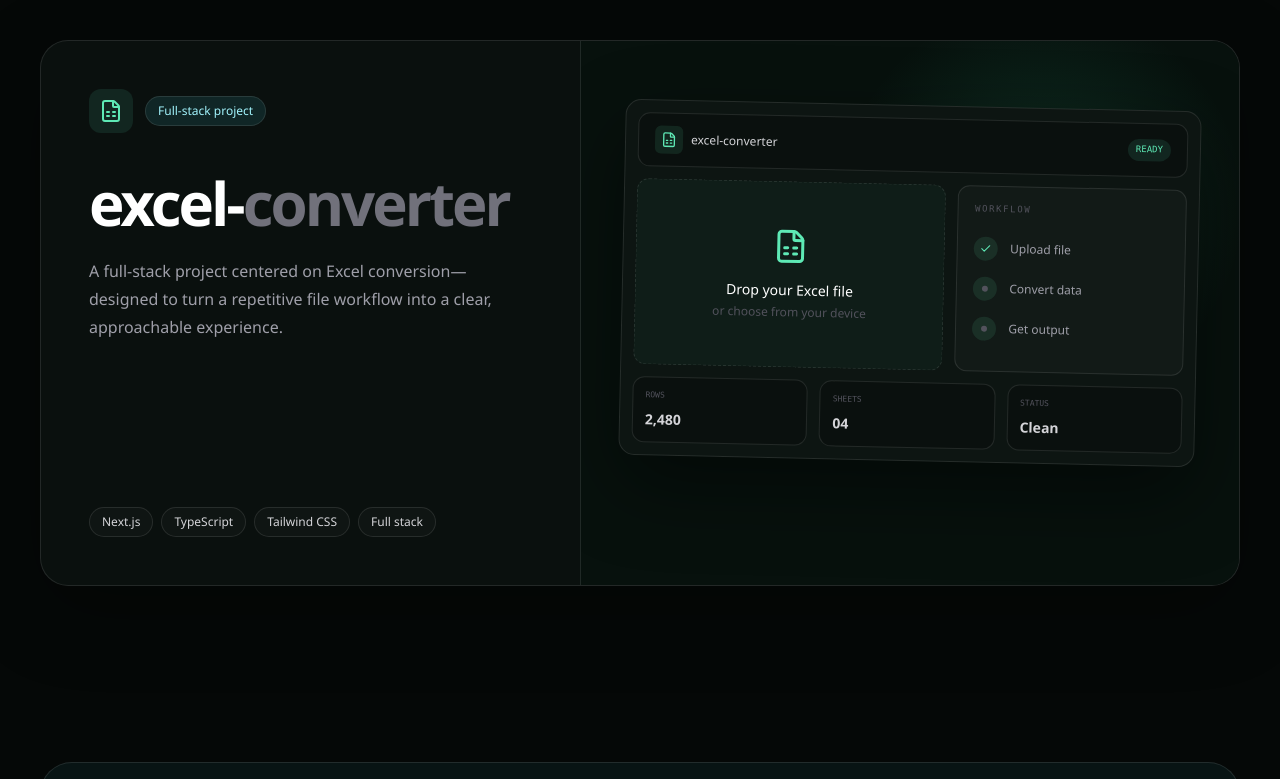
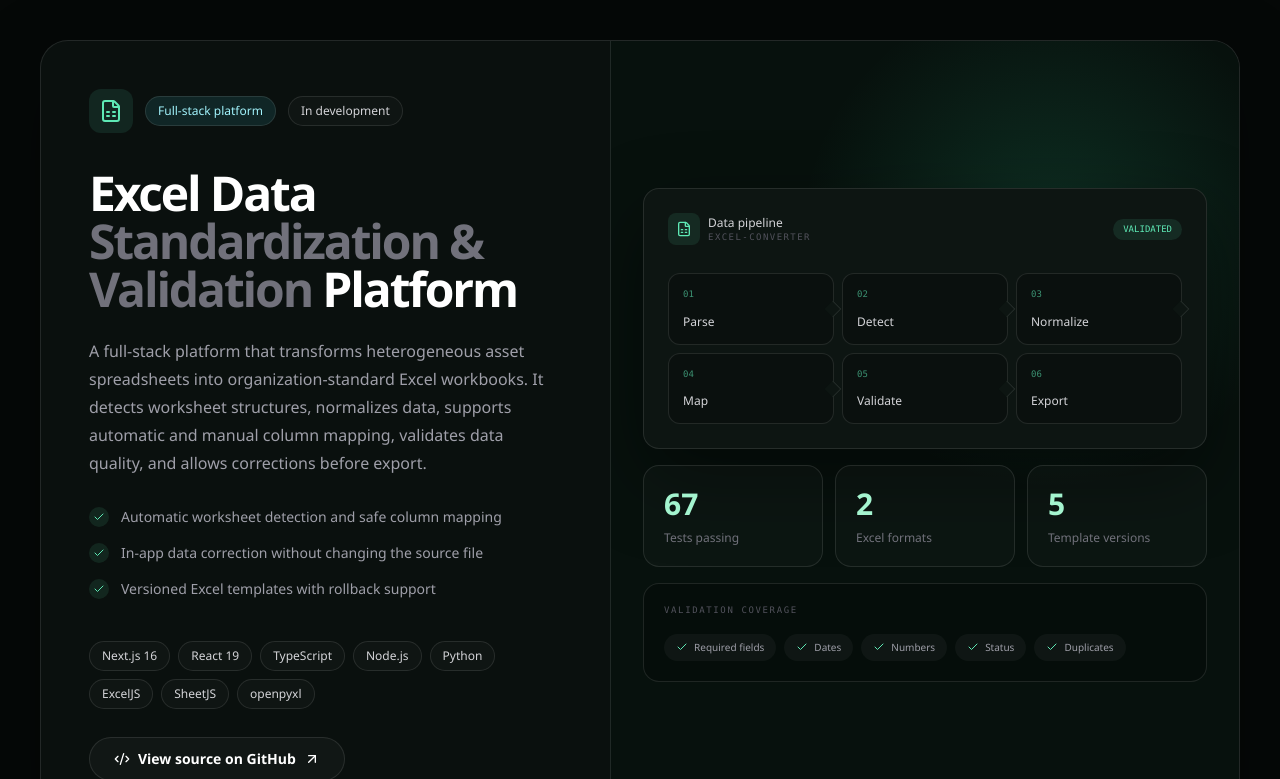
Before and after one commit to pgplagrob/MyProfile, a Next.js app: page / in a window 1280 px wide. Shown: the part 2661-3440 px from the top of the page. Built offline with nearby package versions, Linux system fonts and the light colour scheme.

Commit message:
feat(portfolio): expand excel converter project showcase

```diff
--- a/src/app/page.tsx
+++ b/src/app/page.tsx
@@ -3,6 +3,7 @@
   ArrowUpRight,
   Braces,
   Check,
+  Code2,
   Database,
   FileSpreadsheet,
   Server,
@@ -49,6 +50,19 @@
     description:
       "Practical data layers using MySQL and Prisma, shaped around the product.",
   },
+];
+
+const projectPipeline = ["Parse", "Detect", "Normalize", "Map", "Validate", "Export"];
+
+const projectStack = [
+  "Next.js 16",
+  "React 19",
+  "TypeScript",
+  "Node.js",
+  "Python",
+  "ExcelJS",
+  "SheetJS",
+  "openpyxl",
 ];
 
 export default function Home() {
@@ -199,44 +213,90 @@
           </div>
 
           <Card className="mt-12 overflow-hidden border-white/10 bg-[#0a100e]">
-            <CardContent className="grid gap-0 p-0 lg:grid-cols-[0.9fr_1.1fr]">
+            <CardContent className="grid gap-0 p-0 lg:grid-cols-[0.95fr_1.05fr]">
               <div className="flex flex-col justify-between p-7 sm:p-10 lg:p-12">
                 <div>
-                  <div className="flex items-center gap-3"><span className="grid size-11 place-items-center rounded-xl bg-emerald-300/10 text-emerald-300"><FileSpreadsheet /></span><Badge>Full-stack project</Badge></div>
-                  <h3 className="mt-10 text-4xl font-semibold tracking-[-0.05em] sm:text-6xl">excel-<span className="text-zinc-500">converter</span></h3>
-                  <p className="mt-6 max-w-md leading-7 text-zinc-400">A full-stack project centered on Excel conversion—designed to turn a repetitive file workflow into a clear, approachable experience.</p>
+                  <div className="flex flex-wrap items-center gap-3">
+                    <span className="grid size-11 place-items-center rounded-xl bg-emerald-300/10 text-emerald-300"><FileSpreadsheet /></span>
+                    <Badge>Full-stack platform</Badge>
+                    <Badge variant="outline">In development</Badge>
+                  </div>
+                  <h3 className="mt-9 max-w-xl text-3xl font-semibold tracking-[-0.045em] sm:text-5xl">
+                    Excel Data <span className="text-zinc-500">Standardization &amp; Validation</span> Platform
+                  </h3>
+                  <p className="mt-6 max-w-xl leading-7 text-zinc-400">
+                    A full-stack platform that transforms heterogeneous asset spreadsheets into organization-standard Excel workbooks. It detects worksheet structures, normalizes data, supports automatic and manual column mapping, validates data quality, and allows corrections before export.
+                  </p>
+
+                  <ul className="mt-7 space-y-3">
+                    {[
+                      "Automatic worksheet detection and safe column mapping",
+                      "In-app data correction without changing the source file",
+                      "Versioned Excel templates with rollback support",
+                    ].map((feature) => (
+                      <li key={feature} className="flex items-start gap-3 text-sm leading-6 text-zinc-400">
+                        <span className="mt-0.5 grid size-5 shrink-0 place-items-center rounded-full bg-emerald-300/10 text-emerald-300"><Check className="size-3" /></span>
+                        {feature}
+                      </li>
+                    ))}
+                  </ul>
                 </div>
-                <div className="mt-12 flex flex-wrap gap-2">
-                  {["Next.js", "TypeScript", "Tailwind CSS", "Full stack"].map((item) => <Badge key={item} variant="outline">{item}</Badge>)}
+
+                <div className="mt-10">
+                  <div className="flex flex-wrap gap-2">
+                    {projectStack.map((item) => <Badge key={item} variant="outline">{item}</Badge>)}
+                  </div>
+                  <Button className="mt-7" variant="outline" asChild>
+                    <a href="https://github.com/pgplagrob/excel-converter" target="_blank" rel="noopener noreferrer">
+                      <Code2 /> View source on GitHub <ArrowUpRight />
+                    </a>
+                  </Button>
                 </div>
               </div>
 
-              <div className="relative min-h-[25rem] overflow-hidden border-t border-white/8 bg-[#07110d] p-5 sm:p-8 lg:min-h-[34rem] lg:border-l lg:border-t-0">
-                <div className="absolute inset-0 bg-[radial-gradient(circle_at_70%_30%,rgba(52,211,153,0.16),transparent_34%)]" />
-                <div className="relative mx-auto mt-4 max-w-xl rotate-[1.25deg] rounded-2xl border border-white/10 bg-[#0d1512] p-3 shadow-[0_30px_80px_rgba(0,0,0,0.45)] transition-transform duration-500 hover:rotate-0 sm:mt-8">
-                  <div className="flex items-center justify-between rounded-xl border border-white/8 bg-black/20 px-4 py-3">
-                    <div className="flex items-center gap-2"><span className="grid size-7 place-items-center rounded-md bg-emerald-300/10"><FileSpreadsheet className="size-4 text-emerald-300" /></span><span className="text-xs font-medium text-zinc-300">excel-converter</span></div>
-                    <span className="rounded-full bg-emerald-300/10 px-2 py-1 font-mono text-[9px] text-emerald-300">READY</span>
-                  </div>
+              <div className="relative min-h-[32rem] overflow-hidden border-t border-white/8 bg-[#07110d] p-5 sm:p-8 lg:min-h-[42rem] lg:border-l lg:border-t-0">
+                <div className="absolute inset-0 bg-[radial-gradient(circle_at_70%_25%,rgba(52,211,153,0.16),transparent_34%)]" />
+                <div className="relative mx-auto flex h-full max-w-xl flex-col justify-center gap-4">
+                  <div className="rounded-2xl border border-white/10 bg-[#0d1512] p-5 shadow-[0_30px_80px_rgba(0,0,0,0.45)] sm:p-6">
+                    <div className="flex items-center justify-between">
+                      <div className="flex items-center gap-2">
+                        <span className="grid size-8 place-items-center rounded-lg bg-emerald-300/10"><FileSpreadsheet className="size-4 text-emerald-300" /></span>
+                        <div><p className="text-xs font-medium text-zinc-300">Data pipeline</p><p className="font-mono text-[9px] uppercase tracking-[0.16em] text-zinc-600">excel-converter</p></div>
+                      </div>
+                      <span className="rounded-full bg-emerald-300/10 px-2.5 py-1 font-mono text-[9px] text-emerald-300">VALIDATED</span>
+                    </div>
 
-                  <div className="mt-3 grid gap-3 sm:grid-cols-[1.15fr_0.85fr]">
-                    <div className="rounded-xl border border-dashed border-emerald-300/25 bg-emerald-300/[0.035] p-5">
-                      <div className="grid min-h-36 place-items-center text-center"><div><FileSpreadsheet className="mx-auto size-9 text-emerald-300" /><p className="mt-4 text-sm font-medium">Drop your Excel file</p><p className="mt-1 text-xs text-zinc-600">or choose from your device</p></div></div>
-                    </div>
-                    <div className="rounded-xl border border-white/8 bg-white/[0.025] p-4">
-                      <p className="font-mono text-[9px] uppercase tracking-[0.18em] text-zinc-600">Workflow</p>
-                      <div className="mt-5 space-y-4">
-                        {["Upload file", "Convert data", "Get output"].map((step, index) => (
-                          <div key={step} className="flex items-center gap-3"><span className="grid size-6 place-items-center rounded-full bg-emerald-300/10 text-emerald-300">{index === 0 ? <Check className="size-3" /> : <span className="size-1.5 rounded-full bg-zinc-600" />}</span><span className="text-xs text-zinc-400">{step}</span></div>
-                        ))}
-                      </div>
+                    <div className="mt-7 grid grid-cols-2 gap-2 sm:grid-cols-3">
+                      {projectPipeline.map((step, index) => (
+                        <div key={step} className="relative rounded-xl border border-white/8 bg-black/20 p-3.5">
+                          <p className="font-mono text-[9px] text-emerald-300/60">0{index + 1}</p>
+                          <p className="mt-3 text-xs font-medium text-zinc-300">{step}</p>
+                          {index < projectPipeline.length - 1 ? <span className="absolute -right-1.5 top-1/2 hidden size-3 -translate-y-1/2 rotate-45 border-r border-t border-emerald-300/30 bg-[#0d1512] sm:block" /> : null}
+                        </div>
+                      ))}
                     </div>
                   </div>
 
-                  <div className="mt-3 grid grid-cols-3 gap-3">
-                    {[["Rows", "2,480"], ["Sheets", "04"], ["Status", "Clean"]].map(([label, value]) => (
-                      <div key={label} className="rounded-xl border border-white/8 bg-black/20 p-3"><p className="font-mono text-[8px] uppercase text-zinc-600">{label}</p><p className="mt-2 text-sm font-semibold text-zinc-300">{value}</p></div>
+                  <div className="grid grid-cols-3 gap-3">
+                    {[
+                      ["67", "Tests passing"],
+                      ["2", "Excel formats"],
+                      ["5", "Template versions"],
+                    ].map(([value, label]) => (
+                      <div key={label} className="rounded-2xl border border-white/8 bg-white/[0.025] p-4 sm:p-5">
+                        <p className="text-2xl font-semibold text-emerald-200 sm:text-3xl">{value}</p>
+                        <p className="mt-2 text-[10px] leading-4 text-zinc-500 sm:text-xs">{label}</p>
+                      </div>
                     ))}
+                  </div>
+
+                  <div className="rounded-2xl border border-white/8 bg-black/20 p-5">
+                    <p className="font-mono text-[9px] uppercase tracking-[0.18em] text-zinc-600">Validation coverage</p>
+                    <div className="mt-4 flex flex-wrap gap-2">
+                      {["Required fields", "Dates", "Numbers", "Status", "Duplicates"].map((item) => (
+                        <span key={item} className="flex items-center gap-1.5 rounded-full bg-white/[0.04] px-3 py-1.5 text-[10px] text-zinc-400"><Check className="size-3 text-emerald-300" />{item}</span>
+                      ))}
+                    </div>
                   </div>
                 </div>
               </div>
```
